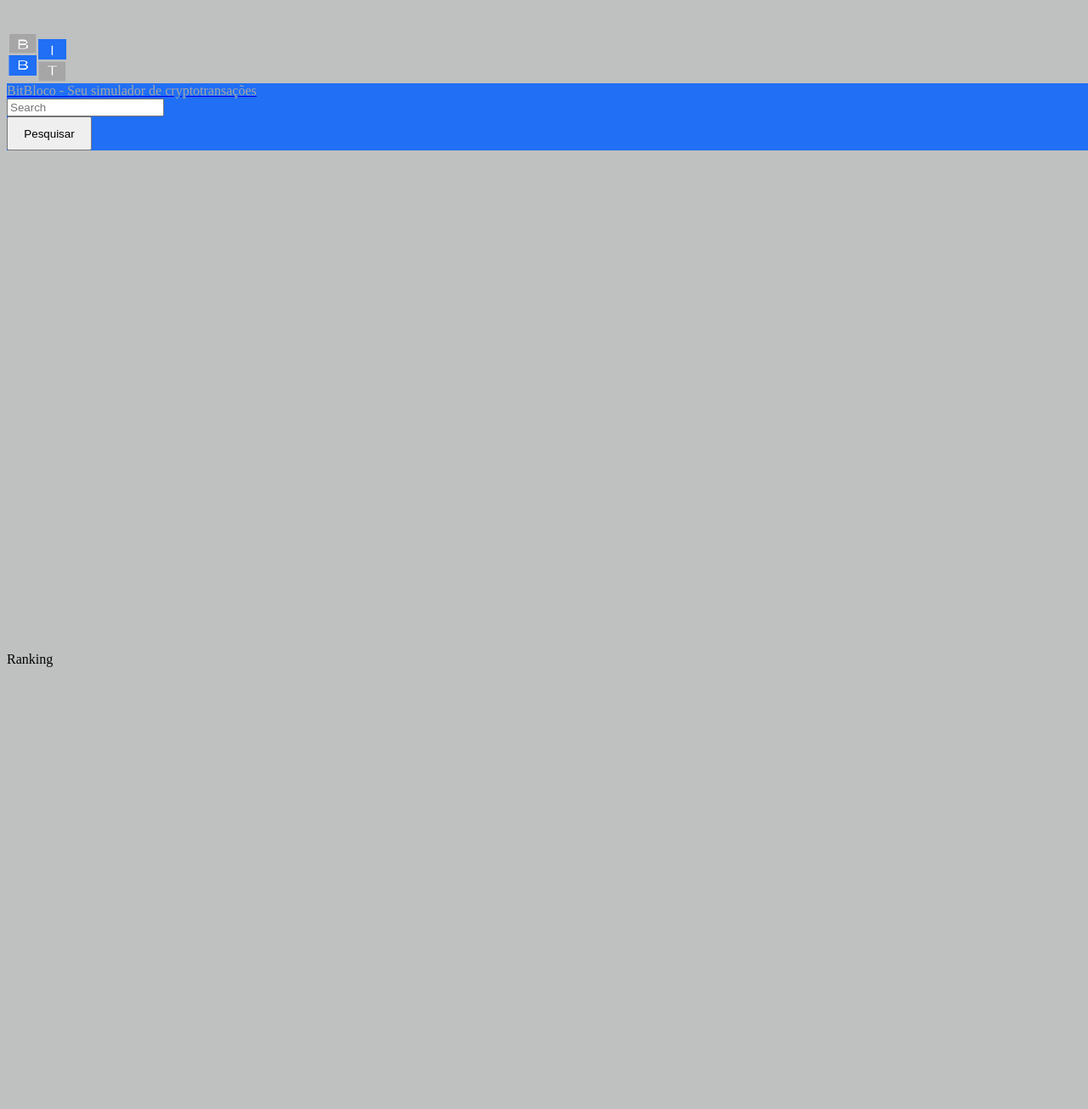
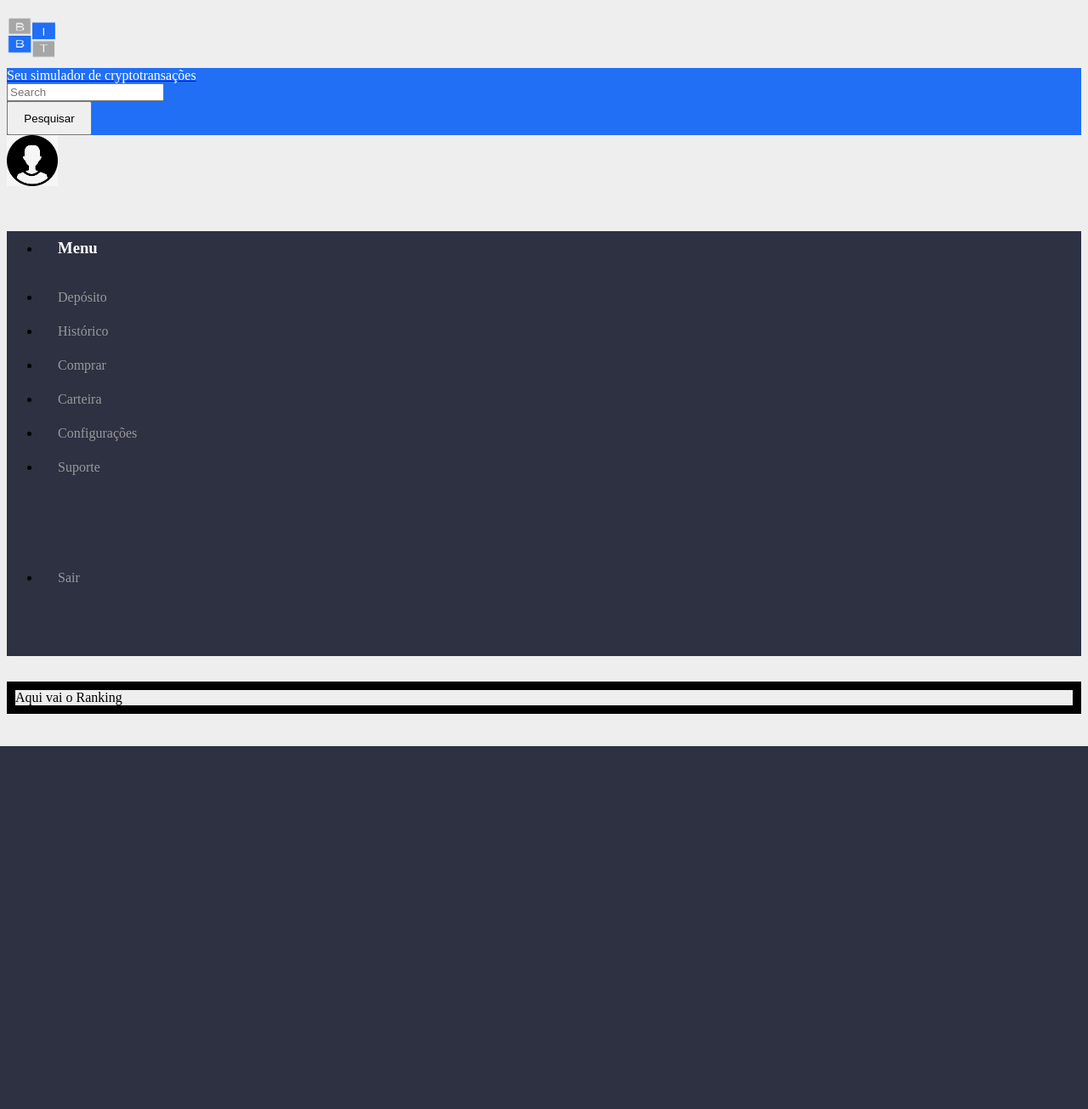
Before and after one commit to eduardaarosaa/bitbloco, a CodeIgniter app: page /database/index.php/welcome/tela_principal in a window 1280 px wide. Shown: the whole page at 85% size. After the commit the page ends 878 px from the top, so only its background shows below. Run offline with CodeIgniter, Linux system fonts and the light colour scheme.

Commit message:
acréscimo do menu no painel principal

```diff
--- a/application/views/tela_principal.php
+++ b/application/views/tela_principal.php
@@ -16,19 +16,17 @@
 
   </head>
 
-  <body style="background-color:#BFC0C0">
+  <body>
 
 	<div class="container">
-    	<div class="row">
-			<div class="col-12 divEspaco"></div>
-		</div>
 		<div class="row">
-			<div class="col-2 divLogo"><img src="../../image/icone.png" align="center"></div>
-			<div class="col-9 divNavbar" style="background-color:#206FF5">
+			<div class="col-1 divLogo"></div>
+			<div class="col-10 divNavbar">
 				<nav class="navbar navbar-inverse">
   					<div class="container-fluid">
     					<div class="navbar-header">
-      					<a class="navbar-brand" href="../../README.md" title="Informações do projeto"><font color="#A6A6A6">BitBloco - Seu simulador de cryptotransações</font></a>
+      					<a class="navbar-brand" href="../../README.md" title="Informações do projeto">
+                        <font color="#FFF">Seu simulador de cryptotransações</font></a>
     					</div>
     					<form class="navbar-form navbar-left" action="/action_page.php">
       						<div class="input-group">
@@ -44,21 +42,33 @@
   					</div>
 				</nav>
             </div>
-			<div class="col-1 divEspaco"> </div>
-
+			<div class="col-1 divEspaco"><img src="../../image/user.png" height="60" width="60"></div>
 		</div>
 		<div class="row">
 			<div class="col-12 divEspaco"></div>
 		</div>
 		<div class="row">
-			<div class="col-2 divMenu"></div>
+			<div class="col-2 divMenu">
+                		<ul class="sidebar-nav">
+                        	<li> <h3> <font color="#FFF"> Menu </font> </h3> </li>
+                            <li> <a href="#">Depósito</a> </li>
+                    		<li> <a href="#">Histórico</a> </li>
+                    		<li> <a href="#">Comprar</a> </li>
+                    		<li> <a href="#">Carteira</a> </li>
+                    		<li> <a href="#">Configurações</a> </li>
+                    		<li> <a href="#">Suporte</a> </li>
+							<br>
+                            <br>
+                            <br>
+                            <br>
+                            <br>
+                    		<li> <a href="#">Sair</a> </li>
+                		</ul>
+			</div>
 			<div class="col-1 divEspaco"></div>
-			<div class="col-7 divRanking">Ranking</div>
-			<div class="col-2 divEspaco"></div>
+			<div class="col-7 divRanking">Aqui vai o Ranking</div>
+			<div class="col-1 divEspaco"></div>
 		</div>
-
 	</div>
-
-
   </body>
 </html>
--- a/style/estilo.css
+++ b/style/estilo.css
@@ -1,6 +1,13 @@
+body
+{
+	background-color:#EEE;
+	/*background-image:url(../image/principal_fundo.png);*/
+}
+
 .container{
+	margin-top:20px;
 	min-height:768px;
-	min-width:1280px;
+	min-width:1024px;
 }
 
 .divEspaco{
@@ -8,19 +15,25 @@
 }
 
 .divLogo{
-	min-height:15px;
+	height:60px;
+
+	background:url(../image/icone.png);
+	background-repeat:no-repeat;
+	background-size:60px;
 }
 
 .divNavbar{
 	min-height:15px;
+	background-color:#206FF5;
 }
 
 .divMenu{
+	background-color:#2D3142;
 	min-height: 500px;
 }
 
 .divRanking{
-	min-height:500px;
+	border: 10px solid black;
 }
 
 .btn-dark
@@ -28,3 +41,39 @@
 	height:40px;
 	width:100px;
 }
+
+.sidebar-nav li {
+  text-indent: 20px;
+  line-height: 40px;
+}
+
+.sidebar-nav li a {
+  display: block;
+  text-decoration: none;
+  color: #999999;
+}
+
+.sidebar-nav li a:hover {
+  text-decoration: none;
+  color: #fff;
+  background: rgba(255, 255, 255, 0,2);
+}
+
+.sidebar-nav li a:active, .sidebar-nav li a:focus {
+  text-decoration: none;
+}
+
+.sidebar-nav>.sidebar-brand {
+  height: 65px;
+  font-size: 18px;
+  line-height: 60px;
+}
+
+.sidebar-nav>.sidebar-brand a {
+  color: #999999;
+}
+
+.sidebar-nav>.sidebar-brand a:hover {
+  color: #fff;
+  background: none;
+}
```
Also changed, not shown: image/principal_fundo.png (added), image/user.png (added), image/usuario.PNG (added), 1 other file.
